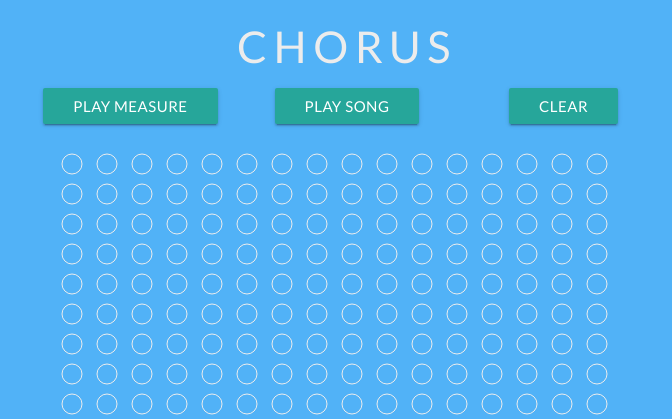
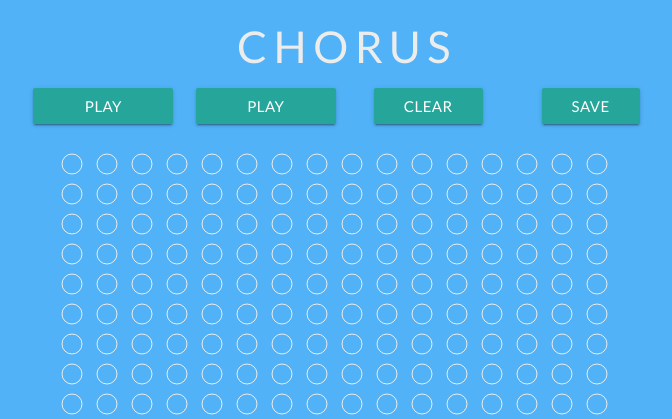
Before and after one commit to lzhang124/chorus, a Flask app: page / in a window 1280 px wide. Shown: the top 419 px of the page, without its empty margins (293-965 px from the left). Run offline with Flask 2, Linux system fonts and the light colour scheme; data that the repository does not hold is empty; some libraries are stand-ins or nearby versions.

Commit message:
save button

```diff
--- a/templates/index.html
+++ b/templates/index.html
@@ -6,14 +6,17 @@
 	<h3 class="title">Chorus</h3>
   <div id="buttons" class="container">
     <div class="row">
-      <div class="col s4">
-        <div class="col-content" onclick="return playMeasureHandler()"><button class="waves-effect waves-light btn">Play Measure</button></div>
+      <div class="col s3">
+        <div class="col-content" onclick="playMeasureHandler()"><button class="waves-effect waves-light btn">Play Measure</button></div>
       </div>
-      <div class="col s4">
-        <div class="col-content" onclick="return playSongHandler()"><button class="waves-effect waves-light btn">Play Song</button></div>
+      <div class="col s3">
+        <div class="col-content" onclick="playSongHandler()"><button class="waves-effect waves-light btn">Play Song</button></div>
       </div>
-      <div class="col s4">
-        <div class="col-content" onclick="return clearNotes()"><button class="waves-effect waves-light btn">Clear</button></div>
+      <div class="col s3">
+        <div class="col-content" onclick="clearNotes()"><button class="waves-effect waves-light btn">Clear</button></div>
+      </div>
+      <div class="col s3">
+        <div class="col-content" onclick="updateSong()"><button class="waves-effect waves-light btn">Save</button></div>
       </div>
     </div>
   </div>
```
